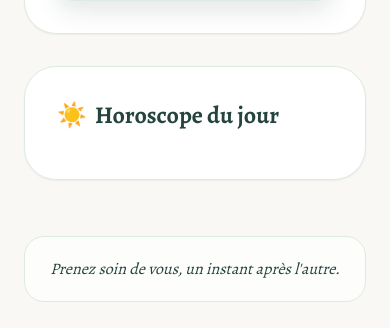
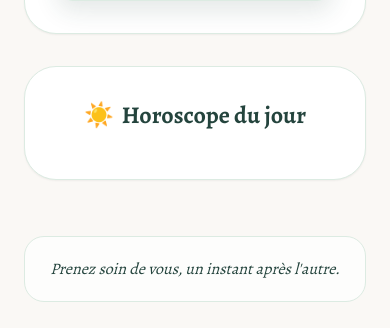
Before and after one commit to Lauure-28/Isa-Zen, a Flask app: template templates/index.html in a window 390 px wide. Shown: the part 1759-2087 px from the top of the page. Run offline with Flask 3, Linux system fonts and the light colour scheme; the template is opened without the code that fills it, so the values that code supplies are empty; some libraries are stand-ins or nearby versions.

Commit message:
Update index.html

```diff
--- a/templates/index.html
+++ b/templates/index.html
@@ -348,7 +348,7 @@
        </div>
       </section>
 
-      <!-- MODULES INTERACTIFS : ORACLE & HOROSCOPE AGRANDI CONFORMAA -->
+      <!-- MODULES INTERACTIFS : ORACLE & HOROSCOPE AGRANDI ET CENTRÉ -->
       <section id="creators" class="w-full pb-14">
        <div class="mx-auto max-w-6xl grid grid-cols-1 lg:grid-cols-2 gap-8 items-start">
 
@@ -374,12 +374,12 @@
          </div>
         </div>
 
-        <!-- Horoscope agrandi (Comfortaa) -->
-        <div class="rounded-[2rem] bg-white p-8 shadow-sm border border-[#dcebe2] h-full">
-         <h3 class="serif text-2xl font-bold mb-4 text-[#24443d] flex items-center gap-2">
+        <!-- Horoscope agrandi (Comfortaa) et centré -->
+        <div class="rounded-[2rem] bg-white p-8 shadow-sm border border-[#dcebe2] h-full text-center flex flex-col justify-center items-center">
+         <h3 class="serif text-2xl font-bold mb-4 text-[#24443d] flex items-center justify-center gap-2">
           <span>☀️</span> Horoscope du jour
          </h3>
-         <div class="font-comfortaa text-xl sm:text-2xl leading-relaxed text-[#24443d] font-normal">
+         <div class="font-comfortaa text-xl sm:text-2xl leading-relaxed text-[#24443d] font-normal text-center">
           {{ horoscope | safe }}
          </div>
         </div>
```
